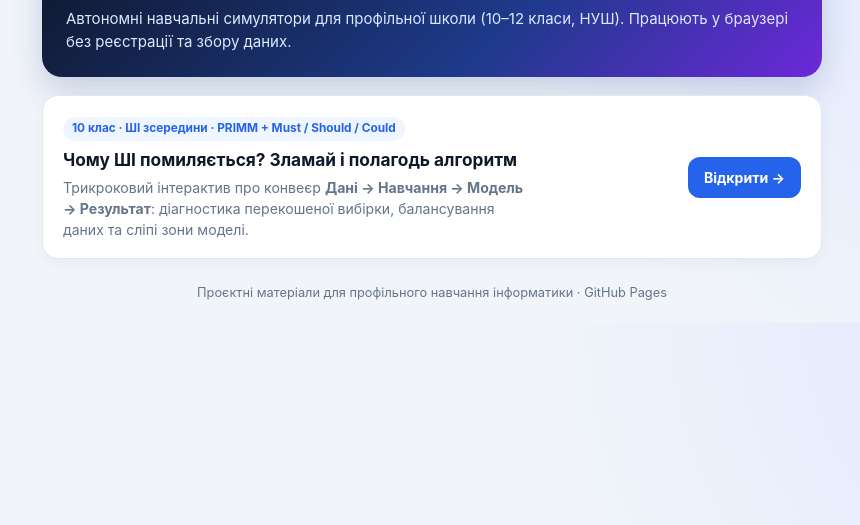
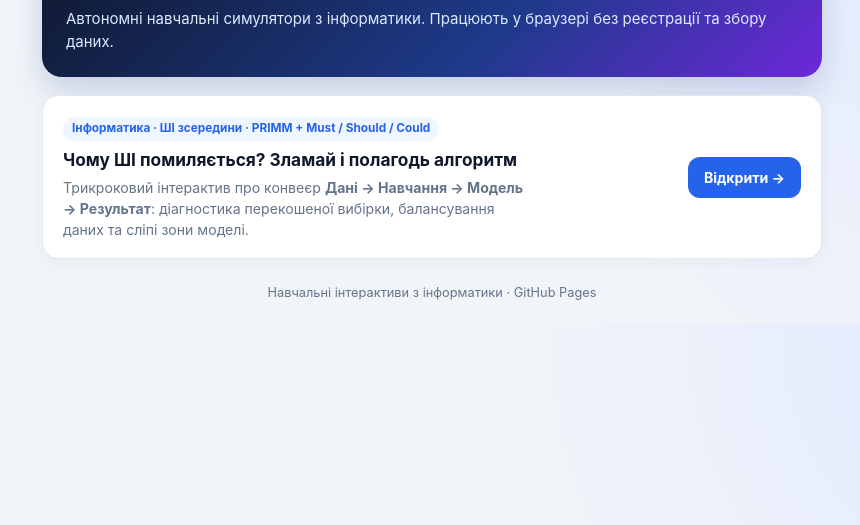
Before and after one commit to MCRen88/interactives, a plain HTML site: page index.html in a window 1280 px wide. Shown: the part 85-610 px from the top of the page, without its empty margins (208-1068 px from the left). Drawn offline with Linux system fonts and the light colour scheme.

Commit message:
Remove grade-specific labels to keep interactive universal

```diff
--- a/index.html
+++ b/index.html
@@ -3,7 +3,7 @@
 <head>
   <meta charset="UTF-8" />
   <meta name="viewport" content="width=device-width, initial-scale=1.0" />
-  <title>Інтерактиви з інформатики · 10–12 класи</title>
+  <title>Інтерактиви з інформатики</title>
   <style>
     :root {
       --bg: #f1f5f9;
@@ -83,13 +83,13 @@
   <div class="wrap">
     <header>
       <h1>Інтерактивні тренажери з інформатики</h1>
-      <p>Автономні навчальні симулятори для профільної школи (10–12 класи, НУШ). Працюють у браузері без реєстрації та збору даних.</p>
+      <p>Автономні навчальні симулятори з інформатики. Працюють у браузері без реєстрації та збору даних.</p>
     </header>
 
     <main class="grid">
       <article class="item">
         <div>
-          <span class="tag">10 клас · ШІ зсередини · PRIMM + Must / Should / Could</span>
+          <span class="tag">Інформатика · ШІ зсередини · PRIMM + Must / Should / Could</span>
           <h2>Чому ШІ помиляється? Зламай і полагодь алгоритм</h2>
           <p>Трикроковий інтерактив про конвеєр <strong>Дані → Навчання → Модель → Результат</strong>: діагностика перекошеної вибірки, балансування даних та сліпі зони моделі.</p>
         </div>
@@ -98,7 +98,7 @@
     </main>
 
     <footer>
-      Проєктні матеріали для профільного навчання інформатики · GitHub Pages
+      Навчальні інтерактиви з інформатики · GitHub Pages
     </footer>
   </div>
 </body>
```
Also changed, not shown: primm-ai-inside.html (+1 -1 lines), 1 other file.
